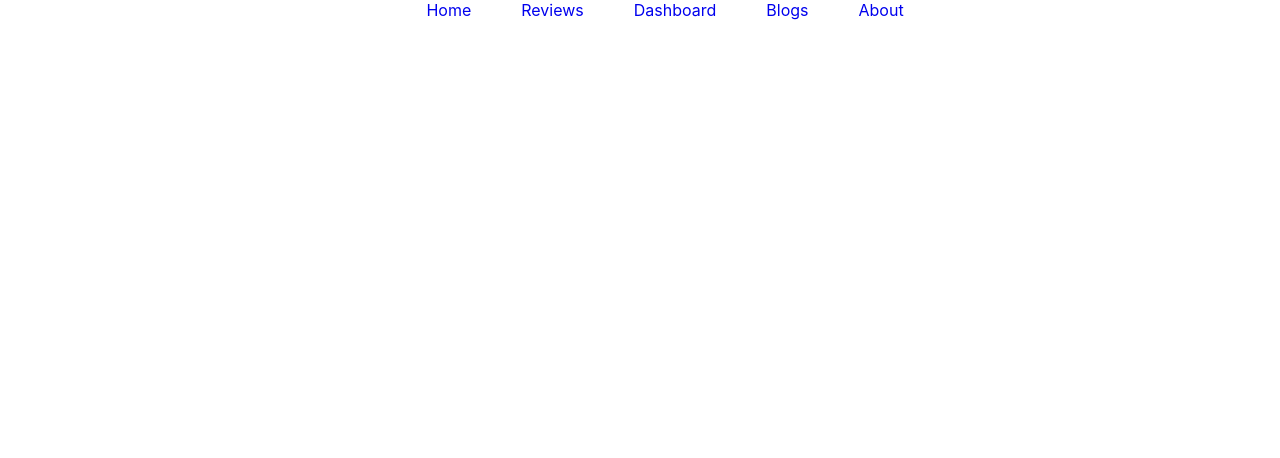
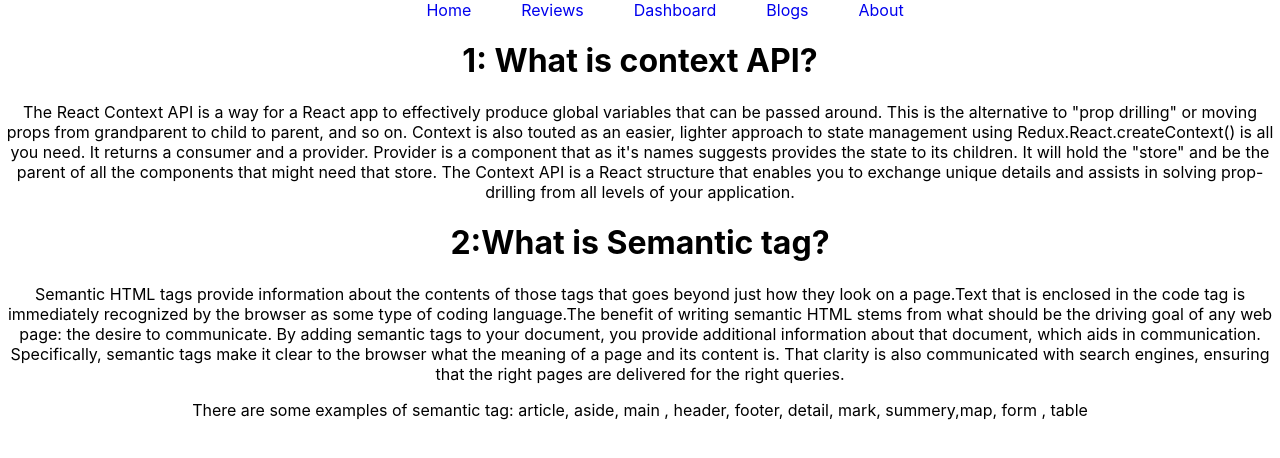
Before and after one commit to asifminhaz/watches-website, a React (Create React App) app: page /blogs in a window 1280 px wide. Shown: the top 458 px of the page. Built offline with nearby package versions, Linux system fonts and the light colour scheme.

Commit message:
blogs added

```diff
--- a/src/Components/Blogs/Blogs.js
+++ b/src/Components/Blogs/Blogs.js
@@ -3,8 +3,12 @@ import React from 'react';
 const Blogs = () => {
     return (
         <div>
-            <h1></h1>
-        </div>
+            <h1>1: What is context API?</h1>
+            <p>The React Context API is a way for a React app to effectively produce global variables that can be passed around. This is the alternative to "prop drilling" or moving props from grandparent to child to parent, and so on. Context is also touted as an easier, lighter approach to state management using Redux.React.createContext() is all you need. It returns a consumer and a provider. Provider is a component that as it's names suggests provides the state to its children. It will hold the "store" and be the parent of all the components that might need that store. The Context API is a React structure that enables you to exchange unique details and assists in solving prop-drilling from all levels of your application.</p>
+            <h1>2:What is Semantic tag?</h1>
+            <p>Semantic HTML tags provide information about the contents of those tags that goes beyond just how they look on a page.Text that is enclosed in the code tag is immediately recognized by the browser as some type of coding language.The benefit of writing semantic HTML stems from what should be the driving goal of any web page: the desire to communicate. By adding semantic tags to your document, you provide additional information about that document, which aids in communication. Specifically, semantic tags make it clear to the browser what the meaning of a page and its content is. That clarity is also communicated with search engines, ensuring that the right pages are delivered for the right queries.</p>
+            <p>There are some examples of semantic tag: article, aside, main , header, footer, detail, mark, summery,map, form , table </p>
+            </div>
     );
 };
 
```
